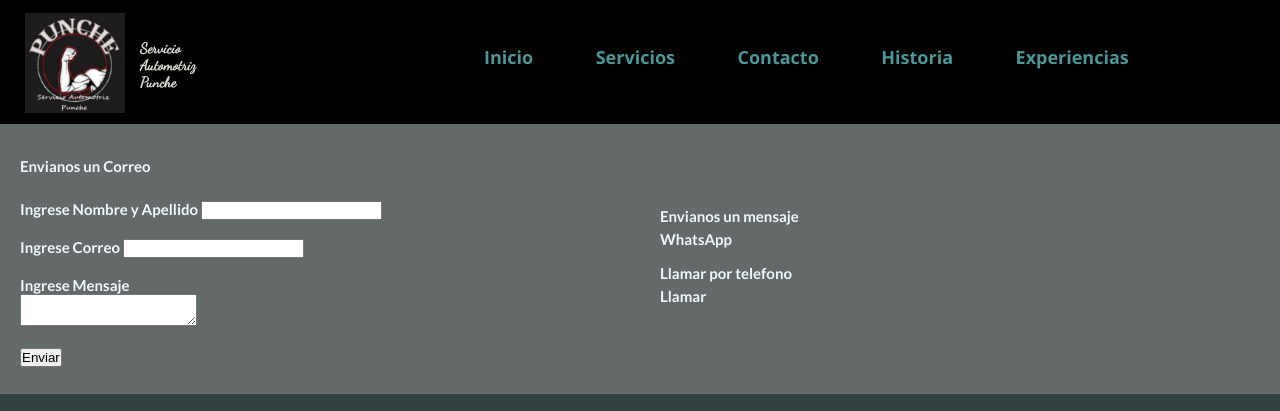
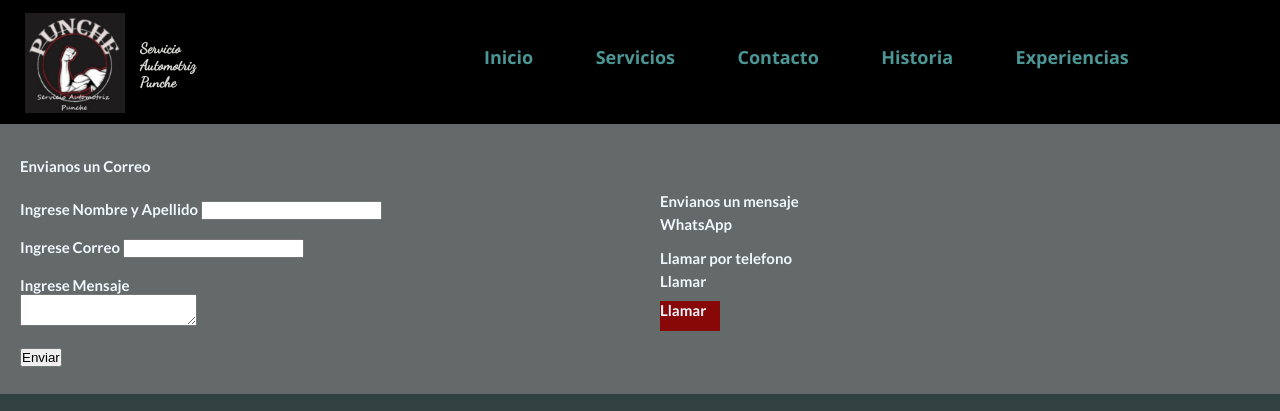
Before and after one commit to DiegoFano/proyectoGitHub, a plain HTML site: page secciones/contacto.html in a window 1280 px wide. Shown: the top 411 px of the page. Drawn offline with nearby package versions, Linux system fonts and the light colour scheme.

Commit message:
cambiorama21

```diff
--- a/estilos/estilos.css
+++ b/estilos/estilos.css
@@ -608,6 +608,28 @@ p{
 
 
 
+.botonAnimacion{
+    background-color: rgb(136, 8, 8);
+    color: aliceblue;
+    font-size: 150%;
+    font-family: 'Lato', sans-serif;
+
+    position: relative;
+    top: 0px;
+    left: 20px;
+
+    width: 60px;
+    height: 30px;
+    transition: none;
+}
+
+.botonAnimacion:hover{
+    transform: scale(120.5%);
+}
+
+
+
+
 
 
 .linkFooter{
--- a/secciones/contacto.html
+++ b/secciones/contacto.html
@@ -71,7 +71,7 @@
 
         <P>Llamar por telefono</P>
         <a class="linkLlamar" href="tel:998857526">Llamar</a><br><br>
-
+        <div class="botonAnimacion" href="tel:998857526"> Llamar</div>
 
     </section>
 
```
Also changed, not shown: index.html (+10 -1 lines).
